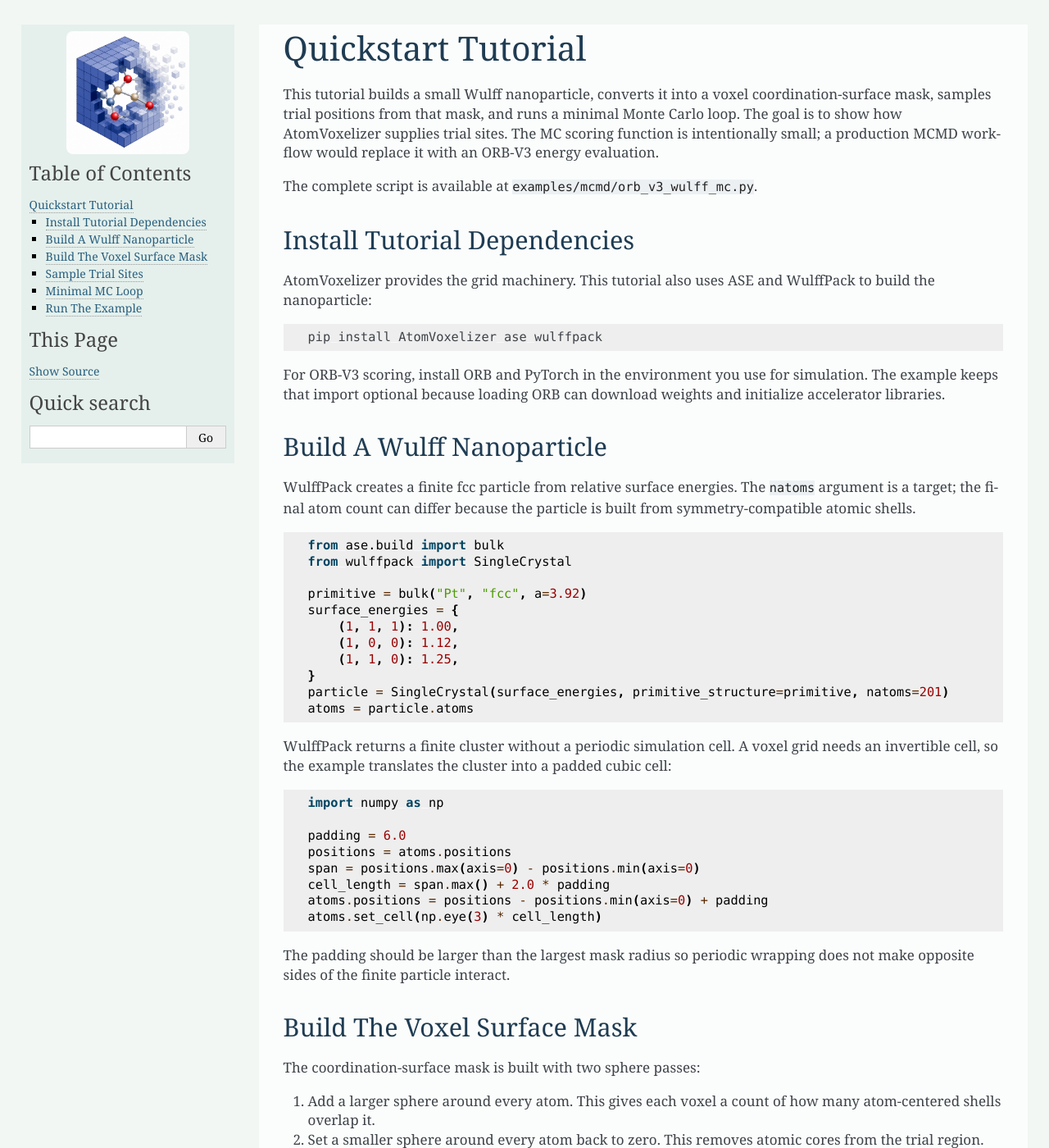
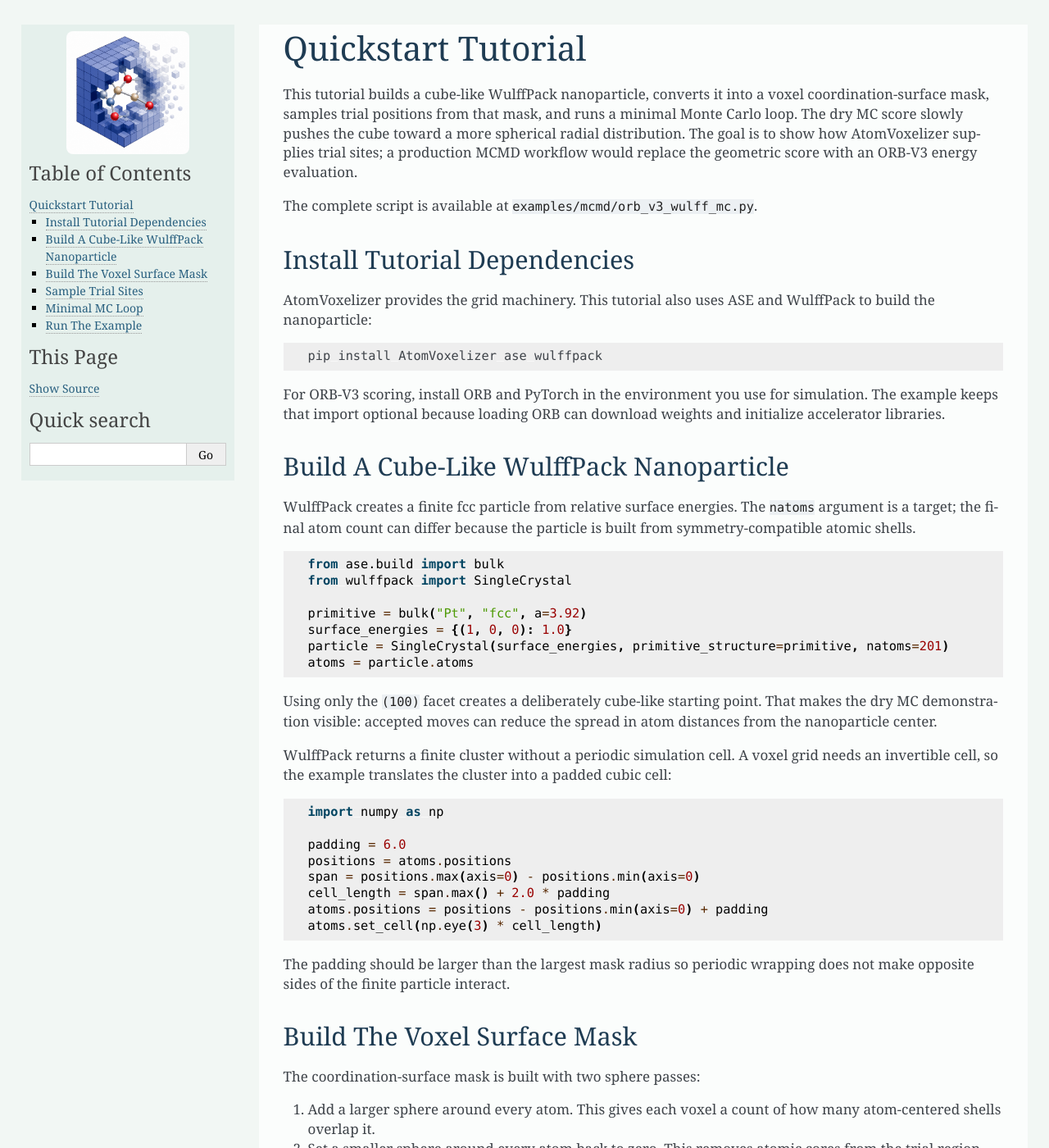
Before and after one commit to tgmaxson/atomvoxelizer, a Sphinx documentation site: the page built from docs/source/quickstart.rst, in a window 1280 px wide and 1400 px high. Shown: the whole window at 82% size. Built offline with Sphinx 7.4.7, drawn with Linux system fonts in a browser that asks for light colours; some of the changed text lies outside the part shown.

Commit message:
Tune MC quickstart geometric scorer

```diff
--- a/docs/source/quickstart.rst
+++ b/docs/source/quickstart.rst
@@ -1,11 +1,12 @@
 Quickstart Tutorial
 ===================
 
-This tutorial builds a small Wulff nanoparticle, converts it into a voxel
-coordination-surface mask, samples trial positions from that mask, and runs a
-minimal Monte Carlo loop. The goal is to show how AtomVoxelizer supplies trial
-sites. The MC scoring function is intentionally small; a production MCMD
-workflow would replace it with an ORB-V3 energy evaluation.
+This tutorial builds a cube-like WulffPack nanoparticle, converts it into a
+voxel coordination-surface mask, samples trial positions from that mask, and
+runs a minimal Monte Carlo loop. The dry MC score slowly pushes the cube toward
+a more spherical radial distribution. The goal is to show how AtomVoxelizer
+supplies trial sites; a production MCMD workflow would replace the geometric
+score with an ORB-V3 energy evaluation.
 
 The complete script is available at
 ``examples/mcmd/orb_v3_wulff_mc.py``.
@@ -24,8 +25,8 @@
 simulation. The example keeps that import optional because loading ORB can
 download weights and initialize accelerator libraries.
 
-Build A Wulff Nanoparticle
---------------------------
+Build A Cube-Like WulffPack Nanoparticle
+----------------------------------------
 
 WulffPack creates a finite fcc particle from relative surface energies. The
 ``natoms`` argument is a target; the final atom count can differ because the
@@ -37,13 +38,13 @@
    from wulffpack import SingleCrystal
 
    primitive = bulk("Pt", "fcc", a=3.92)
-   surface_energies = {
-       (1, 1, 1): 1.00,
-       (1, 0, 0): 1.12,
-       (1, 1, 0): 1.25,
-   }
+   surface_energies = {(1, 0, 0): 1.0}
    particle = SingleCrystal(surface_energies, primitive_structure=primitive, natoms=201)
    atoms = particle.atoms
+
+Using only the ``(100)`` facet creates a deliberately cube-like starting point.
+That makes the dry MC demonstration visible: accepted moves can reduce the
+spread in atom distances from the nanoparticle center.
 
 WulffPack returns a finite cluster without a periodic simulation cell. A voxel
 grid needs an invertible cell, so the example translates the cluster into a
@@ -116,7 +117,11 @@
 
 The example chooses likely surface atoms by radial distance, picks a sampled
 voxel trial site, and moves the atom a short distance toward that site. The
-default score is a cheap geometric placeholder so the example runs anywhere.
+default score is a cheap geometric placeholder: it rewards a narrower radial
+distribution, but adds a displacement penalty so the cube does not instantly
+collapse into arbitrary trial sites. With the default ``temperature=0.05`` and
+``max_displacement=0.35``, the dry example is tuned to give roughly 10%
+acceptance for the small Pt cube.
 
 .. code-block:: python
 
@@ -127,13 +132,20 @@
    distances = np.linalg.norm(atoms.positions - center, axis=1)
    movable = np.flatnonzero(distances >= np.quantile(distances, 0.65))
 
-   def geometric_score(atoms):
+   reference_positions = atoms.positions.copy()
+
+   def radial_variance(atoms):
        center = atoms.positions.mean(axis=0)
        distances = np.linalg.norm(atoms.positions - center, axis=1)
        return float(np.var(distances))
 
+   def geometric_score(atoms, displacement_weight=1.0):
+       displacement = atoms.positions - reference_positions
+       displacement_penalty = float(np.sum(displacement * displacement))
+       return radial_variance(atoms) + displacement_weight * displacement_penalty
+
    current_score = geometric_score(atoms)
-   beta = 1.0 / 600.0
+   beta = 1.0 / 0.05
 
    atom_index = int(rng.choice(movable))
    target = trial_sites[int(rng.integers(len(trial_sites)))]
@@ -162,6 +174,10 @@
    python examples/mcmd/orb_v3_wulff_mc.py --natoms 201 --resolution 0.35 --steps 50 \
        --plot quickstart_wulff_mc_sites.png
 
+The script prints the accepted move count, acceptance ratio, initial/final
+radial variance, and mean/max displacement from the starting structure so you
+can confirm that atoms actually moved during the dry run.
+
 To try the optional ORB-V3 scorer after installing ORB and its model
 dependencies:
 
```
Also changed, not shown: docs/source/examples.rst (+5 -4 lines), docs/source/_static/quickstart_wulff_mc_sites.png, 2 other files.
